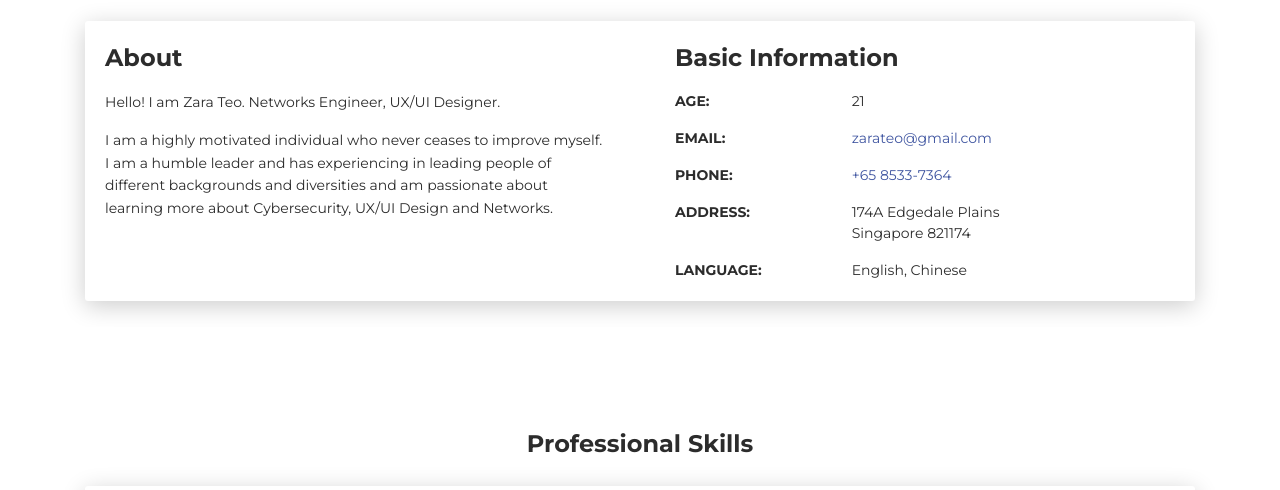
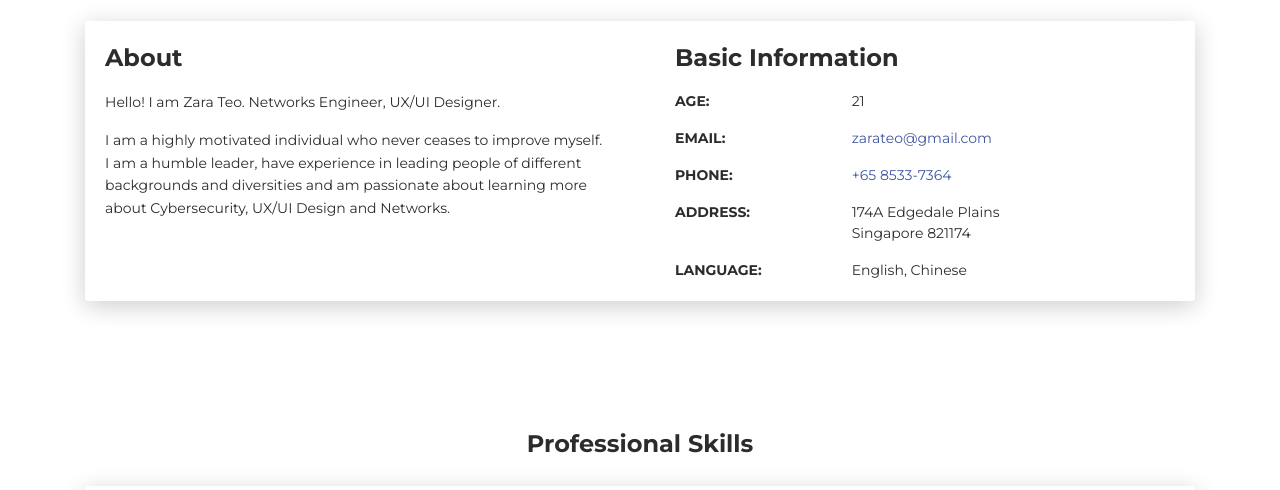
Before and after one commit to zaramichaela/zaramichaela.github.io, a plain HTML site: page index.html in a window 1280 px wide. Shown: the part 599-1089 px from the top of the page. Drawn offline with Linux system fonts and the light colour scheme.

Commit message:
Update index.html

```diff
--- a/index.html
+++ b/index.html
@@ -64,7 +64,7 @@
           <div class="card-body">
             <div class="h4 mt-0 title">About</div>
             <p>Hello! I am Zara Teo. Networks Engineer, UX/UI Designer.</p>
-              <p>I am a highly motivated individual who never ceases to improve myself. I am a humble leader and has experiencing in leading people of different backgrounds and diversities and am passionate about learning more about Cybersecurity, UX/UI Design and Networks. </p>
+            <p>I am a highly motivated individual who never ceases to improve myself. I am a humble leader, have experience in leading people of different backgrounds and diversities and am passionate about learning more about Cybersecurity, UX/UI Design and Networks.</p>
           </div>
         </div>
         <div class="col-lg-6 col-md-12">
```
